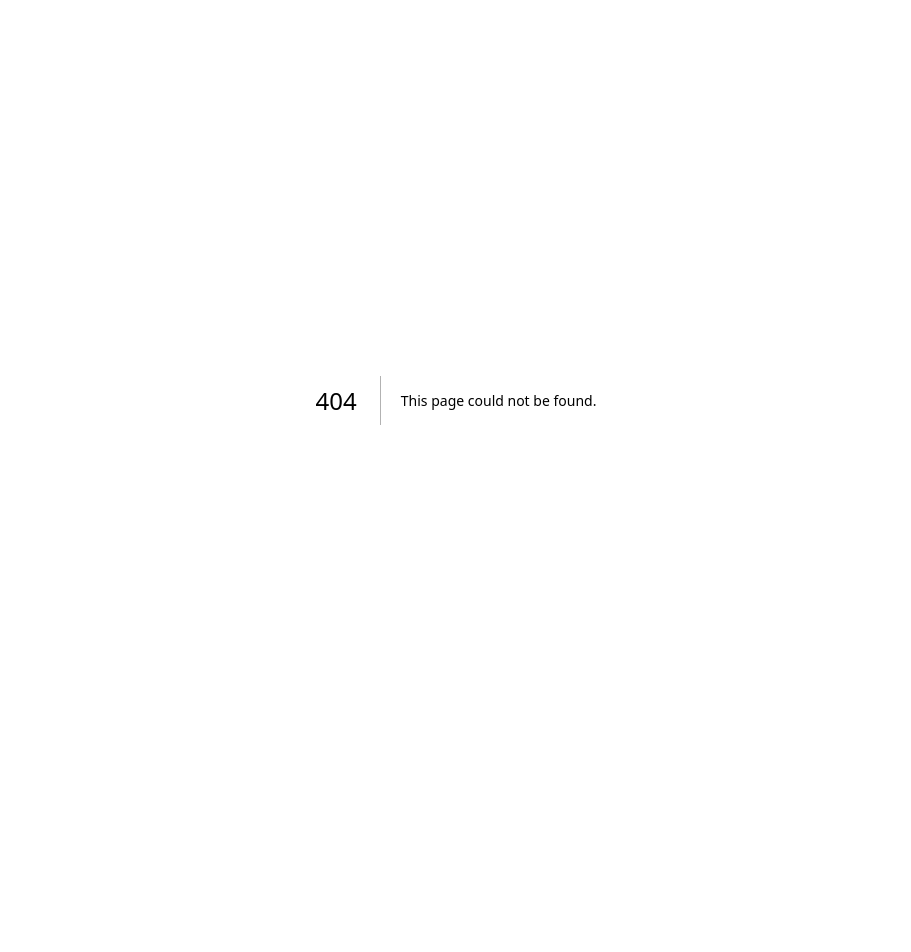
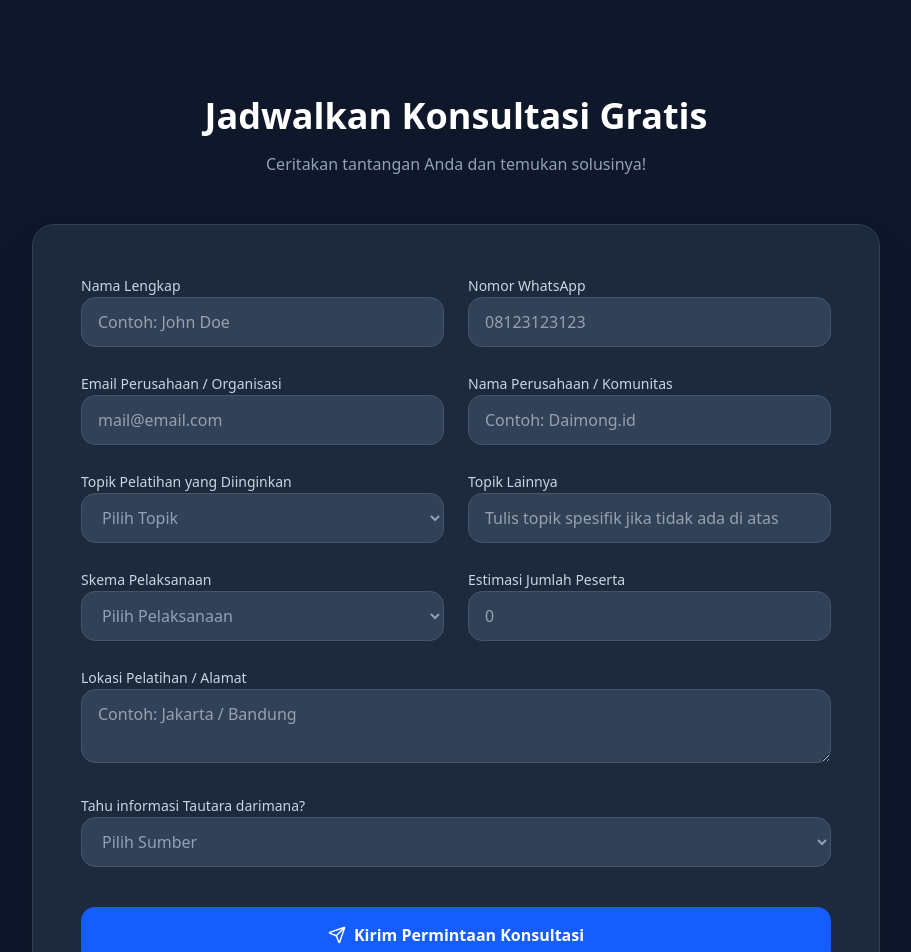
Before and after one commit to Assajjade/tautara-web, a Next.js app: page /konsultasi in a window 1280 px wide. Before the commit this address had no page. Shown: the top 952 px of the page, without its empty margins (184-1095 px from the left). Before the commit the page ends 800 px from the top, so only its background shows below. Built offline with nearby package versions, Linux system fonts and the light colour scheme.

Commit message:
feat: add KonsultasiPage component with consultation form and user input fields

```diff
--- /dev/null
+++ b/src/app/konsultasi/page.tsx
@@ -0,0 +1,137 @@
+import React from 'react';
+import { MessageSquare, Send, HelpCircle } from 'lucide-react';
+
+export default function KonsultasiPage() {
+  return (
+    <div className="min-h-screen bg-slate-900 text-white pt-24 pb-20">
+      <div className="max-w-4xl mx-auto px-6">
+        {/* Header Section  */}
+        <div className="text-center mb-12">
+          <h1 className="text-3xl md:text-4xl font-bold mb-4">Jadwalkan Konsultasi Gratis</h1>
+          <p className="text-slate-400">Ceritakan tantangan Anda dan temukan solusinya!</p>
+        </div>
+
+        {/* Form Konsultasi  */}
+        <div className="bg-slate-800 p-8 md:p-12 rounded-3xl border border-slate-700 shadow-2xl">
+          <form className="grid md:grid-cols-2 gap-6">
+
+            {/* Nama Lengkap [cite: 181, 191] */}
+            <div className="space-y-2">
+              <label className="text-sm font-medium text-slate-300">Nama Lengkap</label>
+              <input
+                type="text"
+                placeholder="Contoh: John Doe"
+                className="w-full bg-slate-700 border border-slate-600 rounded-xl px-4 py-3 focus:outline-none focus:ring-2 focus:ring-blue-500 transition"
+              />
+            </div>
+
+            {/* Nomor WhatsApp [cite: 183, 201] */}
+            <div className="space-y-2">
+              <label className="text-sm font-medium text-slate-300">Nomor WhatsApp</label>
+              <input
+                type="text"
+                placeholder="08123123123"
+                className="w-full bg-slate-700 border border-slate-600 rounded-xl px-4 py-3 focus:outline-none focus:ring-2 focus:ring-blue-500 transition"
+              />
+            </div>
+
+            {/* Email [cite: 182, 193] */}
+            <div className="space-y-2">
+              <label className="text-sm font-medium text-slate-300">Email Perusahaan / Organisasi</label>
+              <input
+                type="email"
+                placeholder="mail@email.com"
+                className="w-full bg-slate-700 border border-slate-600 rounded-xl px-4 py-3 focus:outline-none focus:ring-2 focus:ring-blue-500 transition"
+              />
+            </div>
+
+            {/* Nama Perusahaan [cite: 202] */}
+            <div className="space-y-2">
+              <label className="text-sm font-medium text-slate-300">Nama Perusahaan / Komunitas</label>
+              <input
+                type="text"
+                placeholder="Contoh: Daimong.id"
+                className="w-full bg-slate-700 border border-slate-600 rounded-xl px-4 py-3 focus:outline-none focus:ring-2 focus:ring-blue-500 transition"
+              />
+            </div>
+
+            {/* Topik Pelatihan [cite: 185, 195] */}
+            <div className="space-y-2">
+              <label className="text-sm font-medium text-slate-300">Topik Pelatihan yang Diinginkan</label>
+              <select className="w-full bg-slate-700 border border-slate-600 rounded-xl px-4 py-3 focus:outline-none focus:ring-2 focus:ring-blue-500 transition text-slate-400">
+                <option>Pilih Topik</option>
+                <option>Leadership Skills</option>
+                <option>Project Management</option>
+                <option>Community Development</option>
+              </select>
+            </div>
+
+            {/* Topik Lainnya [cite: 186, 204] */}
+            <div className="space-y-2">
+              <label className="text-sm font-medium text-slate-300">Topik Lainnya</label>
+              <input
+                type="text"
+                placeholder="Tulis topik spesifik jika tidak ada di atas"
+                className="w-full bg-slate-700 border border-slate-600 rounded-xl px-4 py-3 focus:outline-none focus:ring-2 focus:ring-blue-500 transition"
+              />
+            </div>
+
+            {/* Skema Pelaksanaan [cite: 187, 196] */}
+            <div className="space-y-2">
+              <label className="text-sm font-medium text-slate-300">Skema Pelaksanaan</label>
+              <select className="w-full bg-slate-700 border border-slate-600 rounded-xl px-4 py-3 focus:outline-none focus:ring-2 focus:ring-blue-500 transition text-slate-400">
+                <option>Pilih Pelaksanaan</option>
+                <option>Daring (Online)</option>
+                <option>Luring (Offline)</option>
+                <option>Hybrid</option>
+              </select>
+            </div>
+
+            {/* Jumlah Peserta [cite: 188] */}
+            <div className="space-y-2">
+              <label className="text-sm font-medium text-slate-300">Estimasi Jumlah Peserta</label>
+              <input
+                type="number"
+                placeholder="0"
+                className="w-full bg-slate-700 border border-slate-600 rounded-xl px-4 py-3 focus:outline-none focus:ring-2 focus:ring-blue-500 transition"
+              />
+            </div>
+
+            {/* Lokasi Training [cite: 205] */}
+            <div className="md:col-span-2 space-y-2">
+              <label className="text-sm font-medium text-slate-300">Lokasi Pelatihan / Alamat</label>
+              <textarea
+                placeholder="Contoh: Jakarta / Bandung"
+                rows={2}
+                className="w-full bg-slate-700 border border-slate-600 rounded-xl px-4 py-3 focus:outline-none focus:ring-2 focus:ring-blue-500 transition"
+              ></textarea>
+            </div>
+
+            {/* Sumber Informasi [cite: 189, 198] */}
+            <div className="md:col-span-2 space-y-2">
+              <label className="text-sm font-medium text-slate-300">Tahu informasi Tautara darimana?</label>
+              <select className="w-full bg-slate-700 border border-slate-600 rounded-xl px-4 py-3 focus:outline-none focus:ring-2 focus:ring-blue-500 transition text-slate-400">
+                <option>Pilih Sumber</option>
+                <option>Instagram</option>
+                <option>LinkedIn</option>
+                <option>Rekomendasi Teman</option>
+                <option>Lainnya</option>
+              </select>
+            </div>
+
+            {/* Button Submit */}
+            <div className="md:col-span-2 pt-4">
+              <button className="w-full bg-blue-600 hover:bg-blue-700 text-white font-bold py-4 rounded-xl flex items-center justify-center gap-2 transition shadow-lg shadow-blue-900/20">
+                <Send size={18} /> Kirim Permintaan Konsultasi
+              </button>
+              <p className="text-center text-xs text-slate-500 mt-4 italic">
+                Tautara akan menghubungi Anda melalui Email/WhatsApp untuk melakukan konsultasi secara asinkronus.
+              </p>
+            </div>
+
+          </form>
+        </div>
+      </div>
+    </div>
+  );
+}
```
